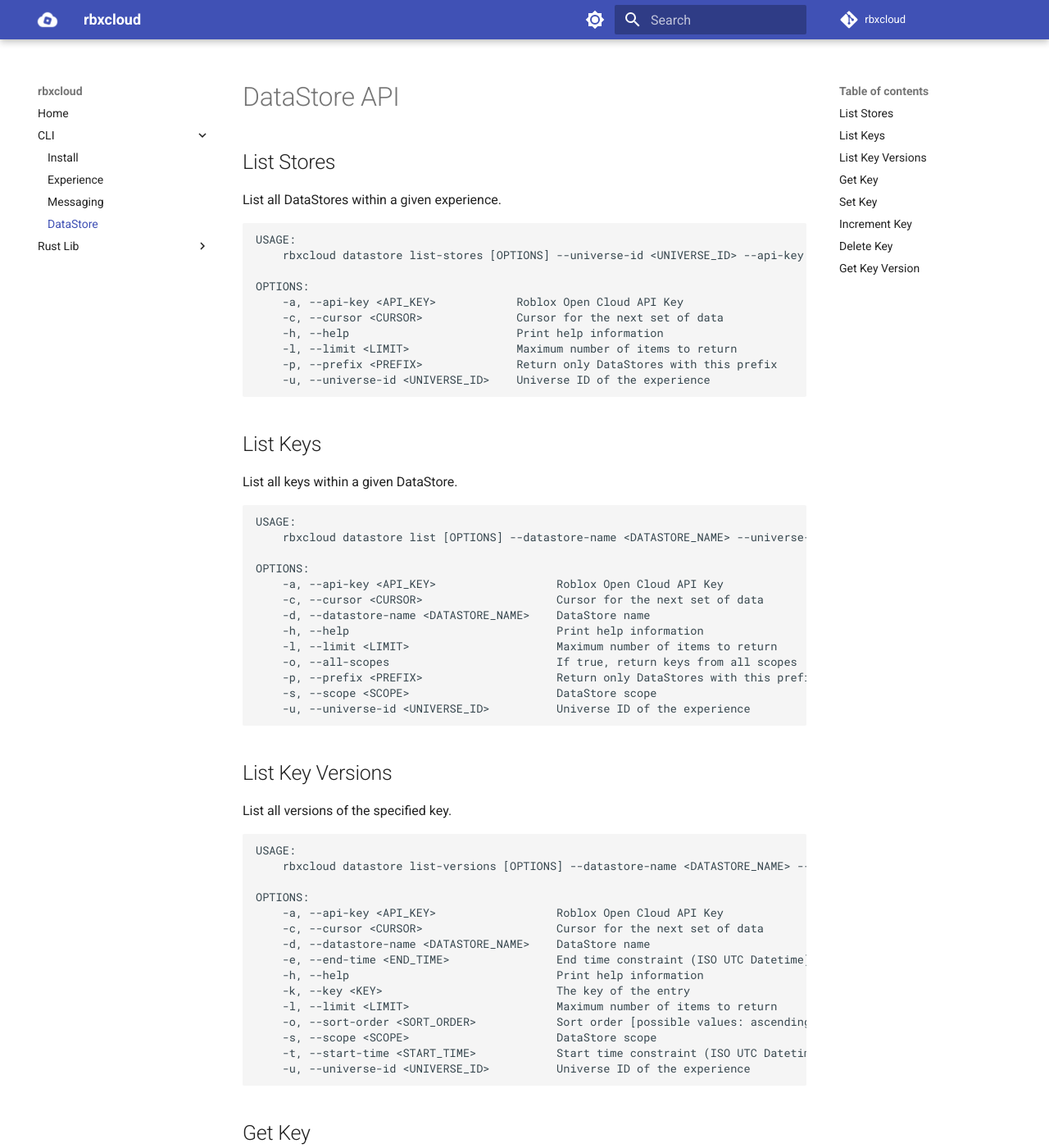
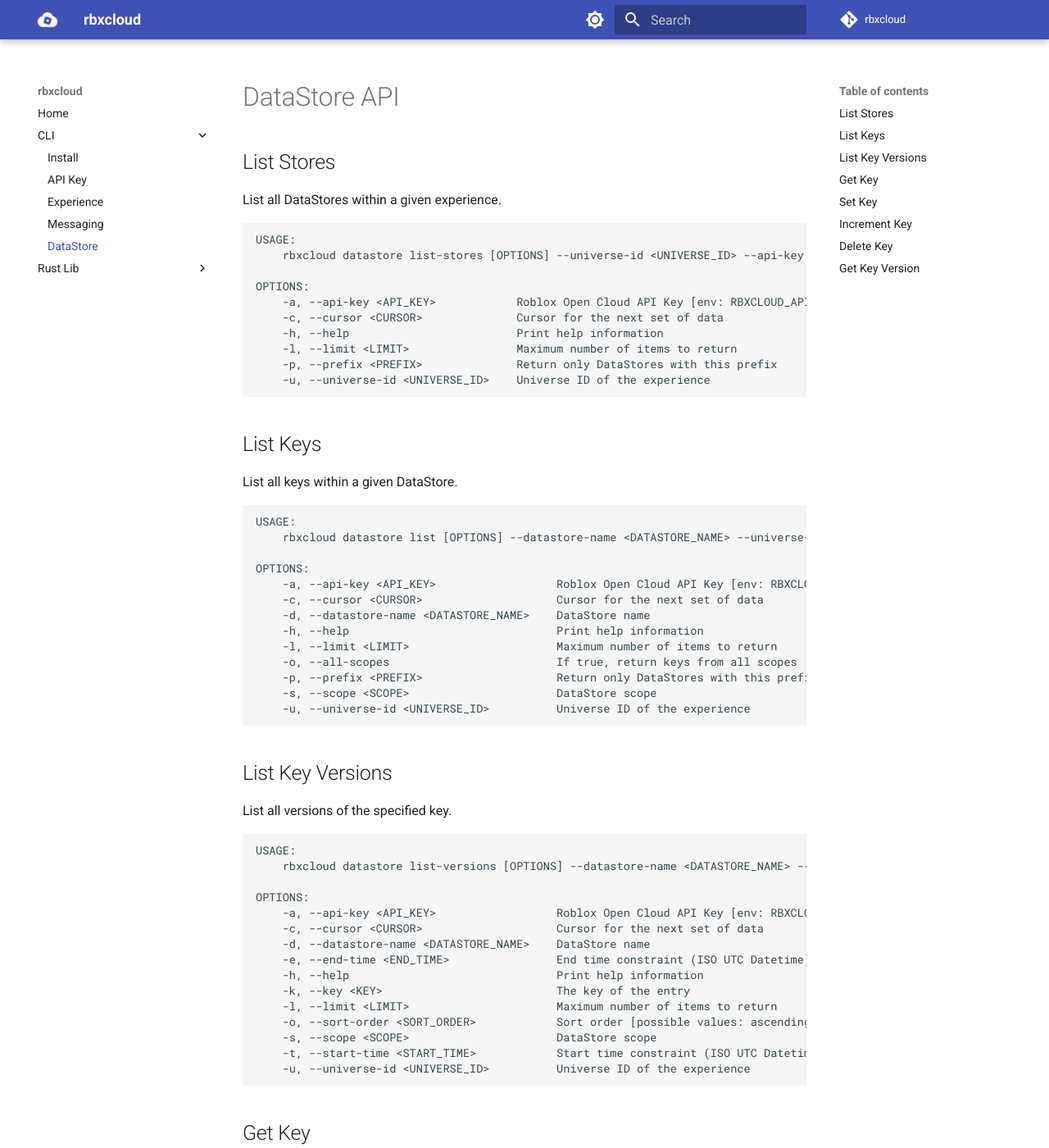
Before and after one commit to Sleitnick/rbxcloud, an MkDocs documentation site: the page built from docs/cli/cli-datastore.md, in a window 1280 px wide and 1400 px high. Shown: the whole window at 82% size. Built offline with MkDocs 1.6.1 and Material for MkDocs 9.7.7, drawn with Linux system fonts in a browser that asks for light colours; comment, search, counter and statistics services are not loaded; some of the changed text lies outside the part shown.

```diff
--- a/docs/cli/cli-datastore.md
+++ b/docs/cli/cli-datastore.md
@@ -7,7 +7,7 @@ USAGE:
     rbxcloud datastore list-stores [OPTIONS] --universe-id <UNIVERSE_ID> --api-key <API_KEY>
 
 OPTIONS:
-    -a, --api-key <API_KEY>            Roblox Open Cloud API Key
+    -a, --api-key <API_KEY>            Roblox Open Cloud API Key [env: RBXCLOUD_API_KEY=]
     -c, --cursor <CURSOR>              Cursor for the next set of data
     -h, --help                         Print help information
     -l, --limit <LIMIT>                Maximum number of items to return
@@ -22,7 +22,7 @@ USAGE:
     rbxcloud datastore list [OPTIONS] --datastore-name <DATASTORE_NAME> --universe-id <UNIVERSE_ID> --api-key <API_KEY>
 
 OPTIONS:
-    -a, --api-key <API_KEY>                  Roblox Open Cloud API Key
+    -a, --api-key <API_KEY>                  Roblox Open Cloud API Key [env: RBXCLOUD_API_KEY=]
     -c, --cursor <CURSOR>                    Cursor for the next set of data
     -d, --datastore-name <DATASTORE_NAME>    DataStore name
     -h, --help                               Print help information
@@ -40,7 +40,7 @@ USAGE:
     rbxcloud datastore list-versions [OPTIONS] --datastore-name <DATASTORE_NAME> --key <KEY> --sort-order <SORT_ORDER> --limit <LIMIT> --universe-id <UNIVERSE_ID> --api-key <API_KEY>
 
 OPTIONS:
-    -a, --api-key <API_KEY>                  Roblox Open Cloud API Key
+    -a, --api-key <API_KEY>                  Roblox Open Cloud API Key [env: RBXCLOUD_API_KEY=]
     -c, --cursor <CURSOR>                    Cursor for the next set of data
     -d, --datastore-name <DATASTORE_NAME>    DataStore name
     -e, --end-time <END_TIME>                End time constraint (ISO UTC Datetime)
@@ -60,7 +60,7 @@ USAGE:
     rbxcloud datastore get [OPTIONS] --datastore-name <DATASTORE_NAME> --key <KEY> --universe-id <UNIVERSE_ID> --api-key <API_KEY>
 
 OPTIONS:
-    -a, --api-key <API_KEY>                  Roblox Open Cloud API Key
+    -a, --api-key <API_KEY>                  Roblox Open Cloud API Key [env: RBXCLOUD_API_KEY=]
     -d, --datastore-name <DATASTORE_NAME>    DataStore name
     -h, --help                               Print help information
     -k, --key <KEY>                          The key of the entry
@@ -75,7 +75,7 @@ USAGE:
     rbxcloud datastore set [OPTIONS] --datastore-name <DATASTORE_NAME> --key <KEY> --data <DATA> --universe-id <UNIVERSE_ID> --api-key <API_KEY>
 
 OPTIONS:
-    -a, --api-key <API_KEY>                  Roblox Open Cloud API Key
+    -a, --api-key <API_KEY>                  Roblox Open Cloud API Key [env: RBXCLOUD_API_KEY=]
     -d, --datastore-name <DATASTORE_NAME>    DataStore name
     -D, --data <DATA>                        JSON-stringified data (up to 4MB)
     -e, --exclusive-create                   Only create the entry if it does not exist
@@ -95,7 +95,7 @@ USAGE:
     rbxcloud datastore increment [OPTIONS] --datastore-name <DATASTORE_NAME> --key <KEY> --increment-by <INCREMENT_BY> --universe-id <UNIVERSE_ID> --api-key <API_KEY>
 
 OPTIONS:
-    -a, --api-key <API_KEY>                  Roblox Open Cloud API Key
+    -a, --api-key <API_KEY>                  Roblox Open Cloud API Key [env: RBXCLOUD_API_KEY=]
     -d, --datastore-name <DATASTORE_NAME>    DataStore name
     -h, --help                               Print help information
     -i, --increment-by <INCREMENT_BY>        The amount by which the entry should be incremented
@@ -113,7 +113,7 @@ USAGE:
     rbxcloud datastore delete [OPTIONS] --datastore-name <DATASTORE_NAME> --key <KEY> --universe-id <UNIVERSE_ID> --api-key <API_KEY>
 
 OPTIONS:
-    -a, --api-key <API_KEY>                  Roblox Open Cloud API Key
+    -a, --api-key <API_KEY>                  Roblox Open Cloud API Key [env: RBXCLOUD_API_KEY=]
     -d, --datastore-name <DATASTORE_NAME>    DataStore name
     -h, --help                               Print help information
     -k, --key <KEY>                          The key of the entry
@@ -128,7 +128,7 @@ USAGE:
     rbxcloud datastore get-version [OPTIONS] --datastore-name <DATASTORE_NAME> --key <KEY> --version-id <VERSION_ID> --universe-id <UNIVERSE_ID> --api-key <API_KEY>
 
 OPTIONS:
-    -a, --api-key <API_KEY>                  Roblox Open Cloud API Key
+    -a, --api-key <API_KEY>                  Roblox Open Cloud API Key [env: RBXCLOUD_API_KEY=]
     -d, --datastore-name <DATASTORE_NAME>    DataStore name
     -h, --help                               Print help information
     -i, --version-id <VERSION_ID>            The version of the key
--- a/mkdocs.yml
+++ b/mkdocs.yml
@@ -8,6 +8,7 @@ nav:
   - Home: index.md
   - CLI:
     - Install: cli/cli-install.md
+    - API Key: cli/cli-api-key.md
     - Experience: cli/cli-experience.md
     - Messaging: cli/cli-messaging.md
     - DataStore: cli/cli-datastore.md
```
Also changed, not shown: docs/cli/cli-api-key.md (added, +23 -0 lines), docs/cli/cli-experience.md (+1 -1 lines), docs/cli/cli-messaging.md (+1 -1 lines).
